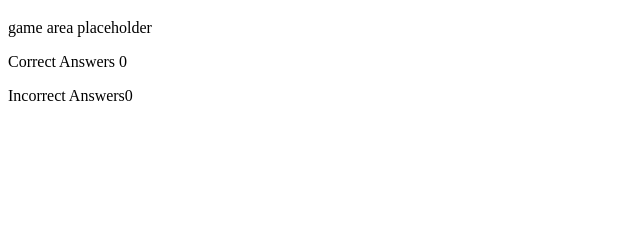
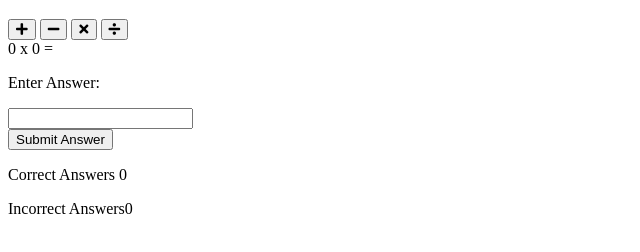
Before and after one commit to Danger0101/Love-Math-follow-along, a plain HTML site: page index.html in a window 1280 px wide. Shown: the part 100-352 px from the top of the page, without its empty margins (0-640 px from the left). Drawn offline with Linux system fonts and the light colour scheme.

Commit message:
Add html structure to controls area
Add html structure to controls area

```diff
--- a/index.html
+++ b/index.html
@@ -17,7 +17,29 @@
      </h1>
 
      <div class="game-area">
-        game area placeholder
+        <div class="controls-area">
+            <button class="btn btn--big btn--green">
+                <i class="fas fa-plus"></i>
+            </button>
+            <button class="btn btn--big btn--blue">
+                <i class="fas fa-minus"></i>
+            </button>
+            <button class="btn btn--big btn--orange">
+                <i class="fas fa-times"></i>
+            </button>
+            <button class="btn btn--big btn--red">
+                <i class="fas fa-divide"></i>
+            </button>
+                <div class="question-area">
+                        <span id="opperand1">0</span>
+                        <span id="opperand2">x</span>
+                        <span id="opperand3">0</span>
+                        <span>=</span>
+                        <p class="answe-message">Enter Answer:</p>
+                        <input id="anser-box" type="number">
+                </div>
+                <button class="btn btn--grey">Submit Answer</button>
+        </div>
      </div>
 
      <div class="score-area">
```
